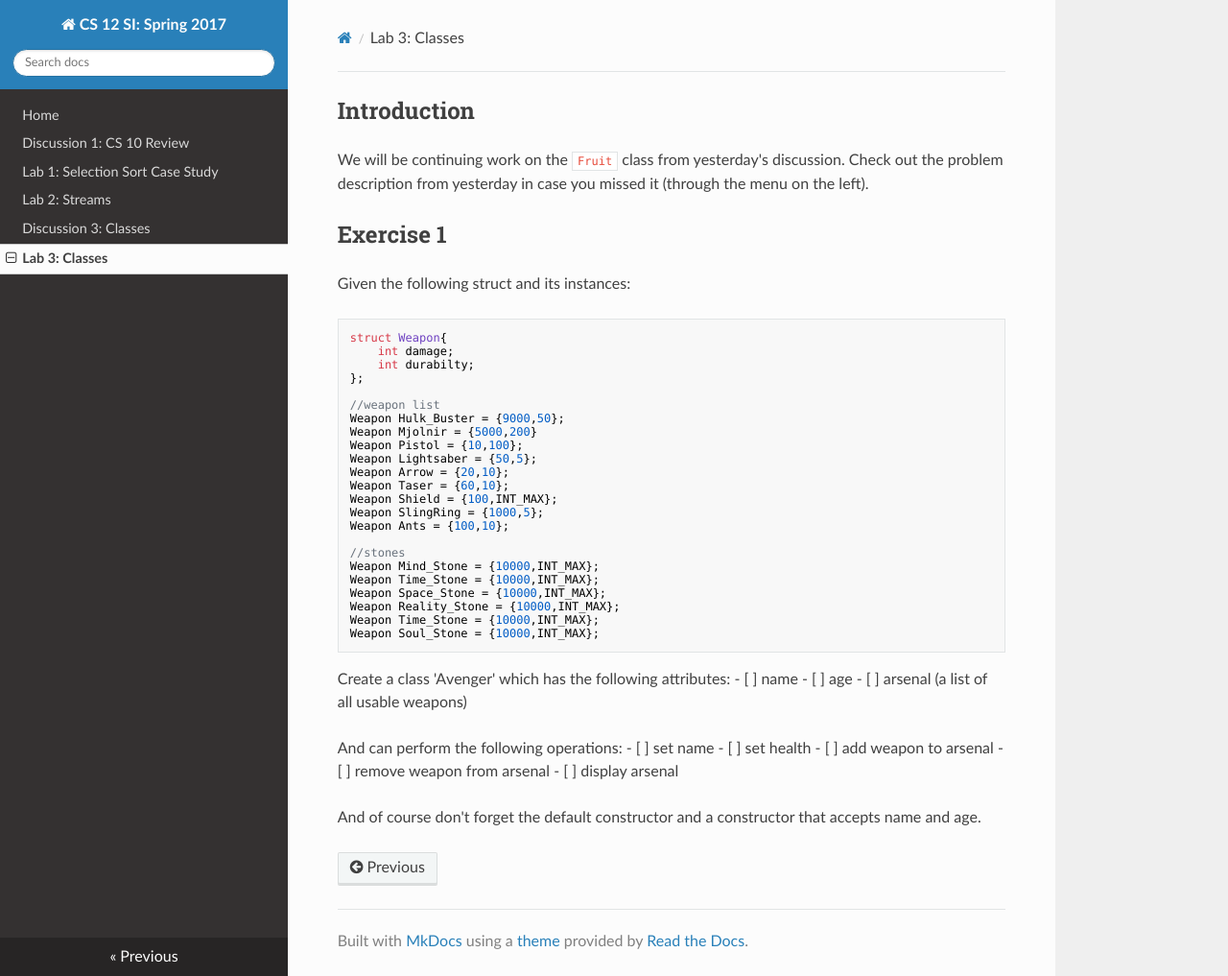
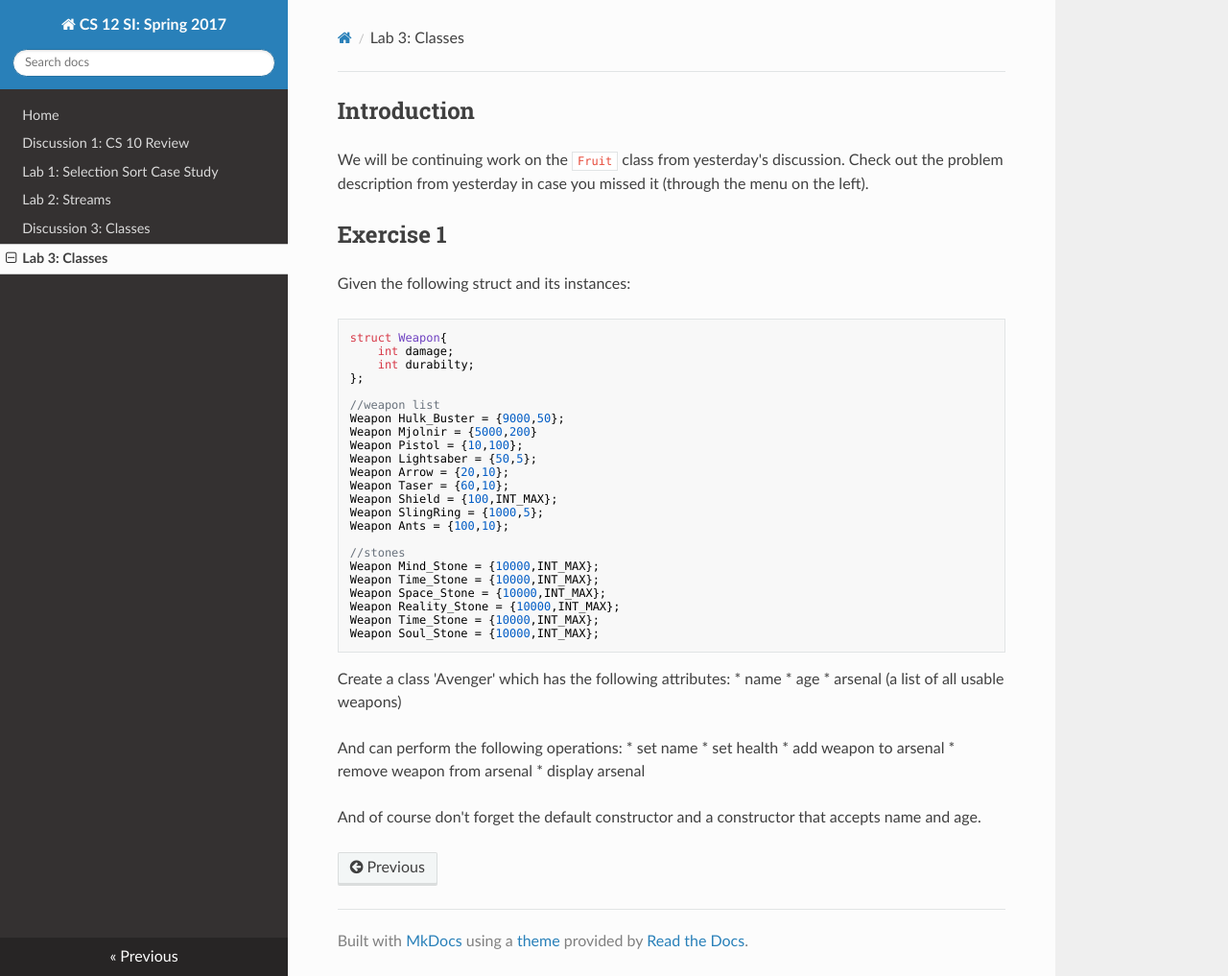
Before and after one commit to cs-si-ucr/cs12, an MkDocs documentation site: the page built from docs/lab03.md, in a window 1280 px wide and 1017 px high. Shown: the whole window at 96% size. Built offline with MkDocs 1.6.1, drawn with Linux system fonts in a browser that asks for light colours; nearby versions of some CDN libraries; old or Windows-style settings are respelled for this version of MkDocs.

Commit message:
Neato thing did not work

````diff
--- a/docs/lab03.md
+++ b/docs/lab03.md
@@ -34,15 +34,15 @@ Weapon Time_Stone = {10000,INT_MAX};
 Weapon Soul_Stone = {10000,INT_MAX};
 ```
 Create a class 'Avenger' which has the following attributes:
-- [ ] name
-- [ ] age
-- [ ] arsenal (a list of all usable weapons)
+ * name
+ * age
+ * arsenal (a list of all usable weapons)
 
 And can perform the following operations:
-- [ ] set name
-- [ ] set health
-- [ ] add weapon to arsenal
-- [ ] remove weapon from arsenal
-- [ ] display arsenal
+ * set name
+ * set health
+ * add weapon to arsenal
+ * remove weapon from arsenal
+ * display arsenal
 
 And of course don't forget the default constructor and a constructor that accepts name and age.
````
